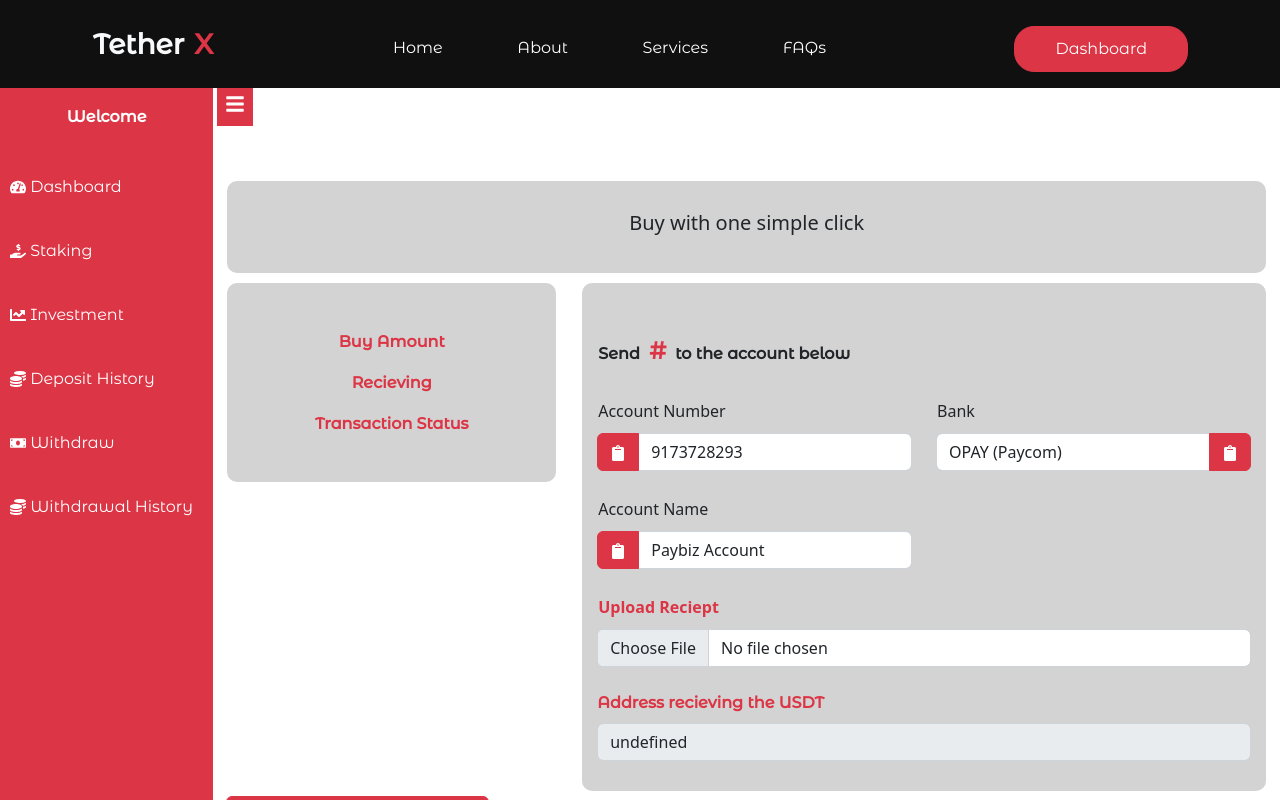
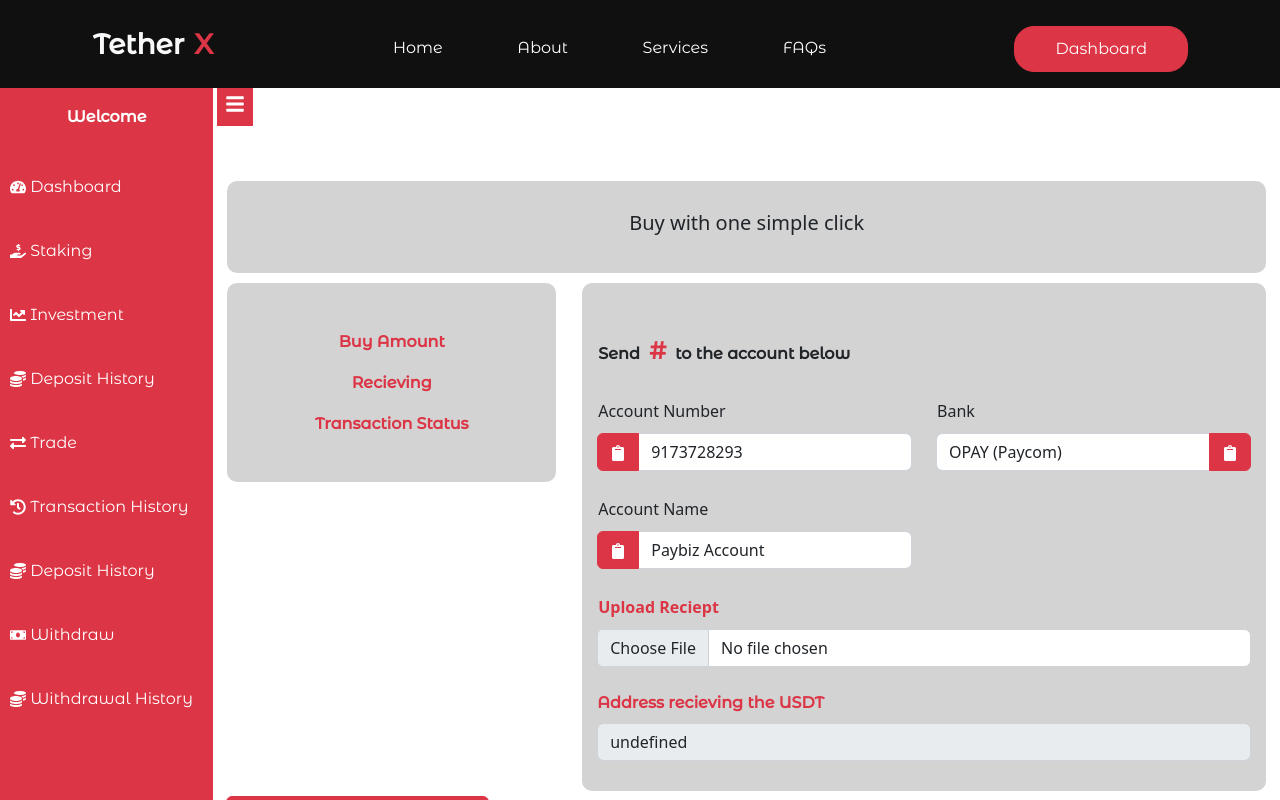
Before and after one commit to Sheriff10/royexchnage, a React (Create React App) app: page /user/payment in a window 1280 px wide. Shown: the top 800 px of the page. Built offline with nearby package versions, Linux system fonts and the light colour scheme; no server answers; sample sign-in values are in the browser's storage.

Commit message:
Added links to trade, trasaction and trasaction history

```diff
--- a/src/pages/components/users/userHeader.jsx
+++ b/src/pages/components/users/userHeader.jsx
@@ -10,6 +10,9 @@ const UserHeader = () => {
       linkFunc(<FaTachometerAlt />, "Dashboard", "/user/dashboard"),
       linkFunc(<FaHandHoldingUsd />, "Staking", "/user/staking"),
       linkFunc(<FaChartLine />, "Investment", "/user/investments"),
+      linkFunc(<FaCoins />, "Deposit History", "/user/deposits"),
+      linkFunc(<FaExchangeAlt />, "Trade", "/user/trade"),
+      linkFunc(<FaHistory />, "Transaction History", "/user/t/history"),
       linkFunc(<FaCoins />, "Deposit History", "/user/deposits"),
       linkFunc(<FaMoneyBill />, "Withdraw", "/user/withdraw"),
       linkFunc(<FaCoins />, "Withdrawal History", "/user/withdraw-history"),
```
